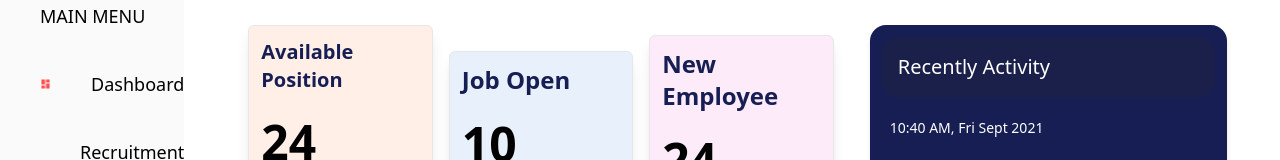
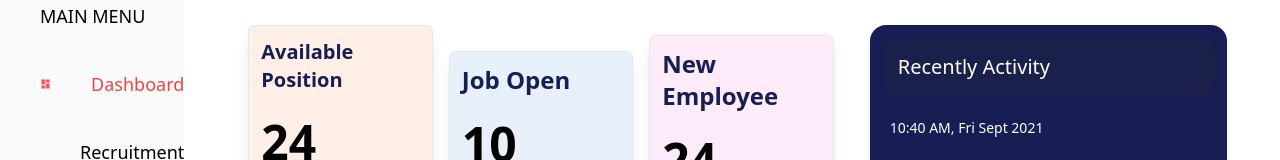
Before and after one commit to srikanthbisai/shoshin, a React (Create React App) app: page / in a window 1280 px wide. Shown: the part 156-316 px from the top of the page. Built offline with nearby package versions, Linux system fonts and the light colour scheme.

Commit message:
final change

```diff
--- a/src/components/Left.js
+++ b/src/components/Left.js
@@ -21,7 +21,7 @@ function Left() {
               </div>
 
               <div>
-                <h1 className="hidden xl:block text-lg">Dashboard</h1>
+                <h1 className="hidden xl:block text-lg text-red-500">Dashboard</h1>
               </div>
             </div>
 
--- a/src/components/Main.js
+++ b/src/components/Main.js
@@ -31,7 +31,7 @@ function Main() {
       {/* first container */}
       <div className="containe flex sm:flex-col lg:flex-row">
         <div className="xl:w-[60%] xl:m-x-auto xl:m-y-auto flex flex-col sm:px-0 md:px-6">
-          <p className="text-4xl text-[#161E54] font-bold font-serif">
+          <p className="text-4xl text-[#161E54] font-bold font-serif ">
             Dashboard
           </p>
           <div className="smallcontainer flex flex-row sm:space-y-5 md:space-y-0 md:space-x-4 sm:flex-col  md:flex-row mt-6 justify-center items-center">
```
